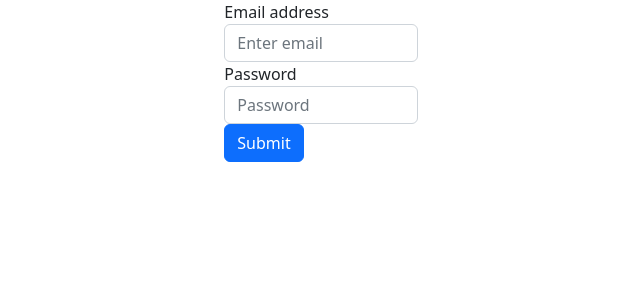
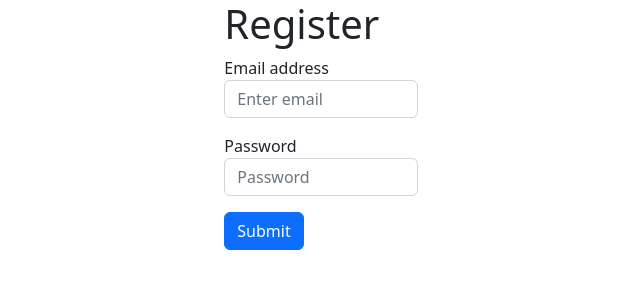
Before and after one commit to Mrcoole7890/Paper-Pencil-Frontend, an Angular app in the folder paper-n-pencil-frontend/: page /app-register in a window 1280 px wide. Shown: the top 300 px of the page, without its empty margins (319-959 px from the left). Built offline with nearby package versions, Linux system fonts and the light colour scheme; no server answers.

Commit message:
add formatting

```diff
--- a/paper-n-pencil-frontend/src/app/register/register.component.html
+++ b/paper-n-pencil-frontend/src/app/register/register.component.html
@@ -1,8 +1,9 @@
 <div class="row">
     <div class="col-sm-5"></div>
     <div class="col-sm-2">
+        <H1>Register</H1>
         <div>
-            <div class="form-group">
+            <div class="form-group pb-3">
             <label for="username">Email address</label>
             <input type="username" class="form-control" id="username" aria-describedby="emailHelp" placeholder="Enter email" #username>
             </div>
@@ -10,7 +11,7 @@
             <label for="password">Password</label>
             <input type="password" class="form-control" id="password" placeholder="Password" #password>
             </div>
-            <button type="submit" (click)="attemptRegister(username.value, password.value)" class="btn btn-primary">Submit</button>
+            <button type="submit" (click)="attemptRegister(username.value, password.value)" class="btn btn-primary my-3">Submit</button>
         <div class={{classesOfAlert}} role="alert">{{this.errorMessage}}</div>
         </div>
     </div>
```
